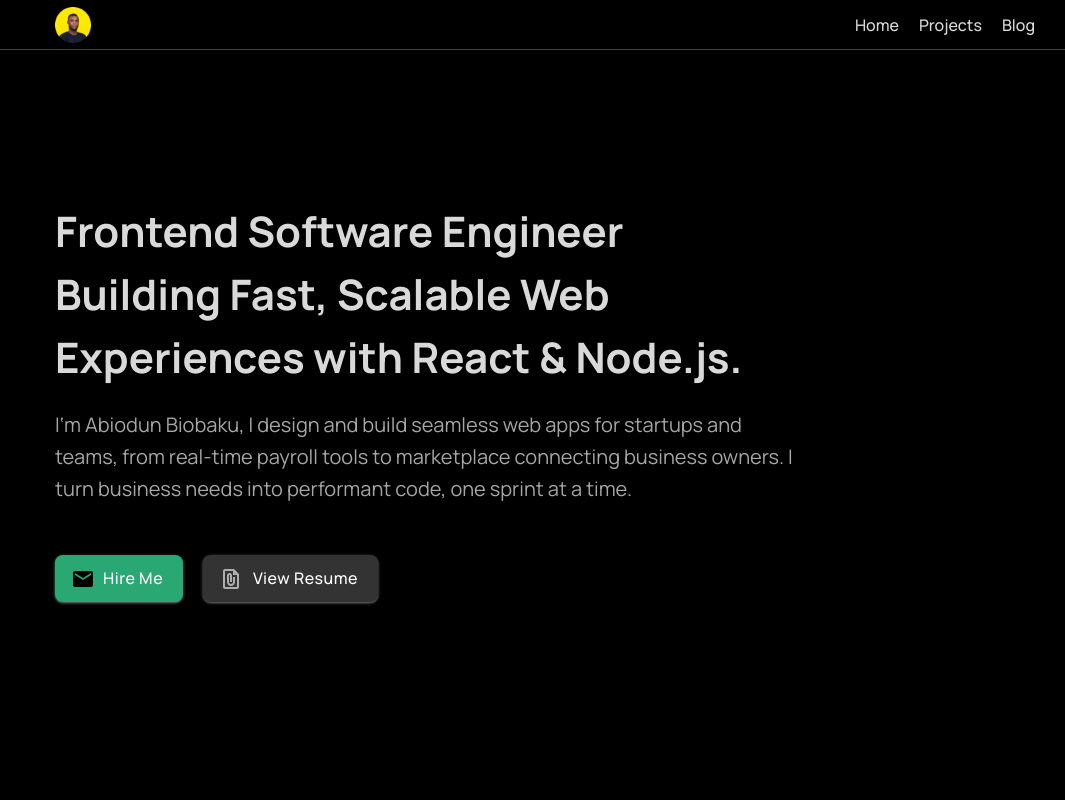
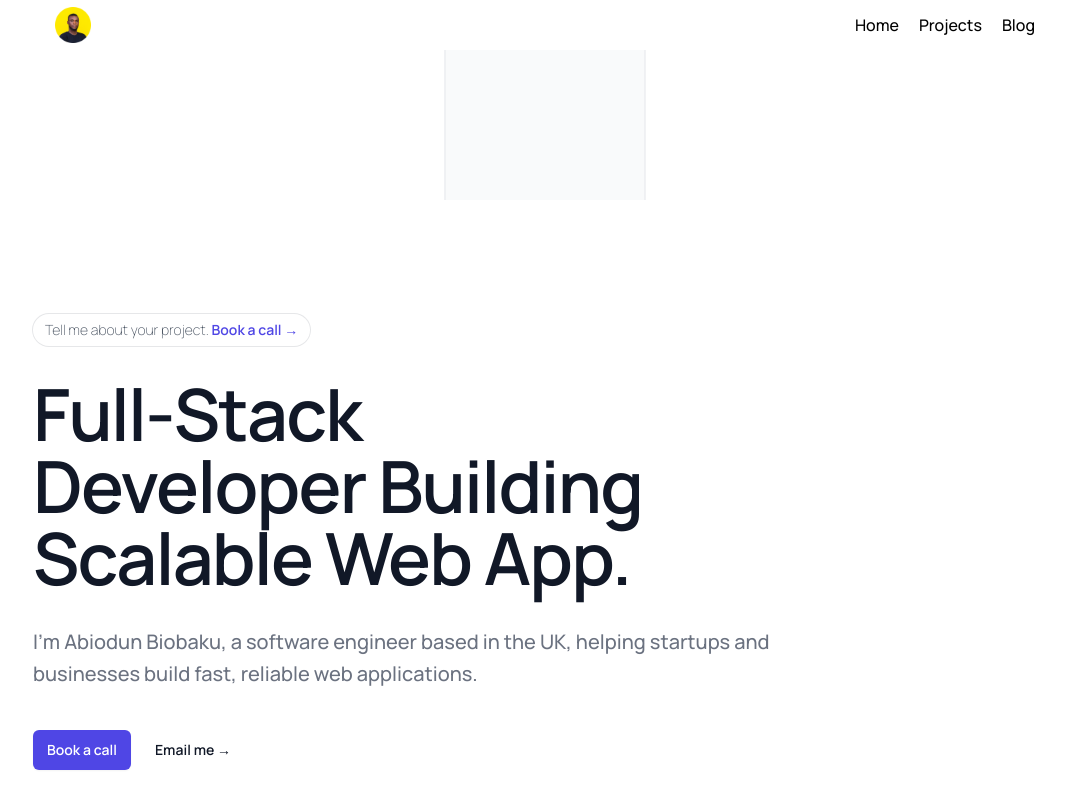
Before and after one commit to biolafrica/Portfolio-user, a Next.js app: page / in a window 1280 px wide. Shown: the top 800 px of the page, without its empty margins (95-1160 px from the left). Built offline with nearby package versions, Linux system fonts and the light colour scheme; no server answers; the database is empty.

Commit message:
created hero page section

```diff
--- /dev/null
+++ b/app/components/common/heroSection.jsx
@@ -0,0 +1,73 @@
+export default function HeroSection() {
+
+  return (
+    <div className="bg-white">
+
+      <div className="relative isolate px-6 pt-10 lg:px-32 ">
+
+        <div className="absolute inset-0 -z-10 overflow-hidden">
+          <svg
+            aria-hidden="true"
+            className="absolute top-0 left-[max(50%,25rem)] h-256 w-512 -translate-x-1/2 mask-[radial-gradient(64rem_64rem_at_top,white,transparent)] stroke-gray-200"
+          >
+            <defs>
+              <pattern
+                x="50%"
+                y={-1}
+                id="e813992c-7d03-4cc4-a2bd-151760b470a0"
+                width={200}
+                height={200}
+                patternUnits="userSpaceOnUse"
+              >
+                <path d="M100 200V.5M.5 .5H200" fill="none" />
+              </pattern>
+            </defs>
+            <svg x="50%" y={-1} className="overflow-visible fill-gray-50">
+              <path
+                d="M-100.5 0h201v201h-201Z M699.5 0h201v201h-201Z M499.5 400h201v201h-201Z M-300.5 600h201v201h-201Z"
+                strokeWidth={0}
+              />
+            </svg>
+            <rect fill="url(#e813992c-7d03-4cc4-a2bd-151760b470a0)" width="100%" height="100%" strokeWidth={0} />
+          </svg>
+        </div>
+
+        <div className="max-w-3xl py-32 sm:py-48 lg:py-56">
+
+          <div className="hidden sm:mb-8 sm:flex sm:justify-start">
+            <div className="relative rounded-full px-3 py-1 text-sm/6 text-gray-600 ring-1 ring-gray-900/10 hover:ring-gray-900/20">
+              Tell me about your project.{' '}
+              <a href="#" className="font-semibold text-indigo-600">
+                <span aria-hidden="true" className="absolute inset-0" />
+                Book a call <span aria-hidden="true">&rarr;</span>
+              </a>
+            </div>
+          </div>
+
+          <div className="">
+            <h1 className="text-balance text-5xl font-semibold tracking-tight text-gray-900 sm:text-7xl">
+              Full-Stack Developer Building Scalable Web App.
+            </h1>
+            <p className="mt-8 text-pretty text-lg font-medium text-gray-500 sm:text-xl/8">
+              I'm Abiodun Biobaku, a software engineer based in the UK, helping startups and businesses build fast, reliable web applications.
+            </p>
+
+            <div className="mt-10 flex items-center gap-x-6">
+              <a
+                href="#"
+                className="rounded-md bg-indigo-600 px-3.5 py-2.5 text-sm font-semibold text-white shadow-sm hover:bg-indigo-500 focus-visible:outline focus-visible:outline-2 focus-visible:outline-offset-2 focus-visible:outline-indigo-600"
+              >
+                Book a call
+              </a>
+              <a href="#" className="text-sm/6 font-semibold text-gray-900">
+                Email me <span aria-hidden="true">→</span>
+              </a>
+            </div>
+          </div>
+
+        </div>
+
+      </div>
+    </div>
+  )
+}
--- a/app/components/nav/header.js
+++ b/app/components/nav/header.js
@@ -5,7 +5,6 @@
 export default function Header(){
   return(
     <div>
-
       <nav>
         <Link href="/" className="left">
           <Image src="/images/Frame 1145.png" alt="abiodun logo" width={36} height={36} />
@@ -20,8 +19,6 @@
         <MenuButton/>
       </nav>
 
-
-
     </div>
   )
 
--- a/app/components/nav/header.jsx
+++ b/app/components/nav/header.jsx
@@ -9,7 +9,7 @@
           <img src="/icons/Token.svg" alt="abiodun logo" />
         </Link>
 
-        <div className="right">
+        <div className="right ">
           <Link href="/">Home</Link>
           <Link href="/project">Projects</Link>
           <Link href="/blog">Blog</Link>
--- a/app/globals.css
+++ b/app/globals.css
@@ -5,8 +5,6 @@
 
 /* general css */
 body{
-  background-color: #000000FF;
-  color: var(--Text-dark);
   font-weight: 200;
   overflow-x: hidden;
   padding: 0;
@@ -210,12 +208,11 @@
 
 a{
   text-decoration: none;
-  color: var(--Text-dark);
   font-weight: 500;
 
 }
 
-.home-cont,
+
 .blog-cont,
 .project-cont,
 .selected-blog-cont,
@@ -283,14 +280,13 @@
   align-items: center;
   height: 50px;
   padding: 10px 150px;
-  border-bottom: 1px solid var(--Border-dark);
   position: relative;
   top: 0;
   left: 0;
   right: 0;
-  background-color: black;
   z-index: 1000;
   overflow-x: hidden;
+  background-color: transparent;
 
 }
 
@@ -936,7 +932,6 @@
     letter-spacing: 0.7%;
   }
 
-  .home-cont,
   .blog-cont,
   .selected-blog-cont,
   .selected-project-cont,
@@ -1093,7 +1088,6 @@
     letter-spacing: 0.6%;
   }
 
-  .home-cont,
   .blog-cont,
   .selected-blog-cont,
   .selected-project-cont,
--- a/app/page.jsx
+++ b/app/page.jsx
@@ -5,6 +5,7 @@
 import { getProjects } from "./utils/database/getTasks";
 import { Suspense } from "react";
 import Loading from "./loading";
+import HeroSection from "./components/common/heroSection";
 
 export default async function Home() {
   const projects = await getProjects();
@@ -13,7 +14,7 @@
   return (
     <div className="home-cont">
 
-      <section className="landing">
+      {/* {<section className="landing">
 
         <div className="text-cont">
           <h2><b>Frontend Software Engineer Building Fast, Scalable Web Experiences with React & Node.js.</b></h2>
@@ -34,11 +35,11 @@
           </Link>
         </div>
 
-      </section>
+      </section>} */}
 
+      <HeroSection/>
 
-
-      <section className="about-me">
+      {/* <section className="about-me">
         <div className="about-me-cont">
 
           <div className="about-me-cont-text">
@@ -56,7 +57,7 @@
           </div>
 
         </div>
-      </section>
+      </section>*/}
 
       <section className="Projects">
 
--- a/package.json
+++ b/package.json
@@ -14,6 +14,7 @@
     "@supabase/supabase-js": "^2.49.1",
     "@vercel/analytics": "^1.5.0",
     "@vercel/speed-insights": "^1.2.0",
+    "heroicon": "^0.0.2",
     "marked": "^15.0.11",
     "next": "15.2.2",
     "react": "^19.0.0",
```
Also changed, not shown: 1 other file (tests, documents, lock files or other folders).
